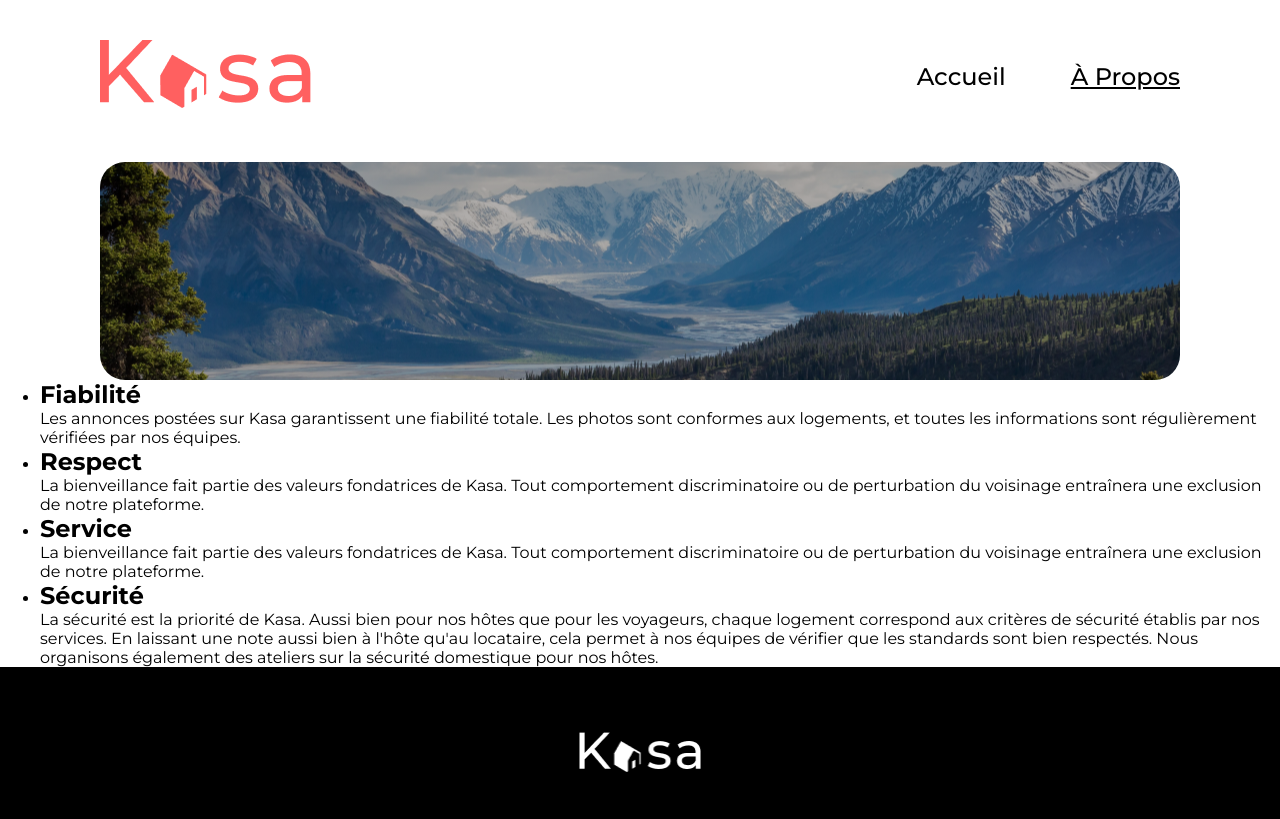
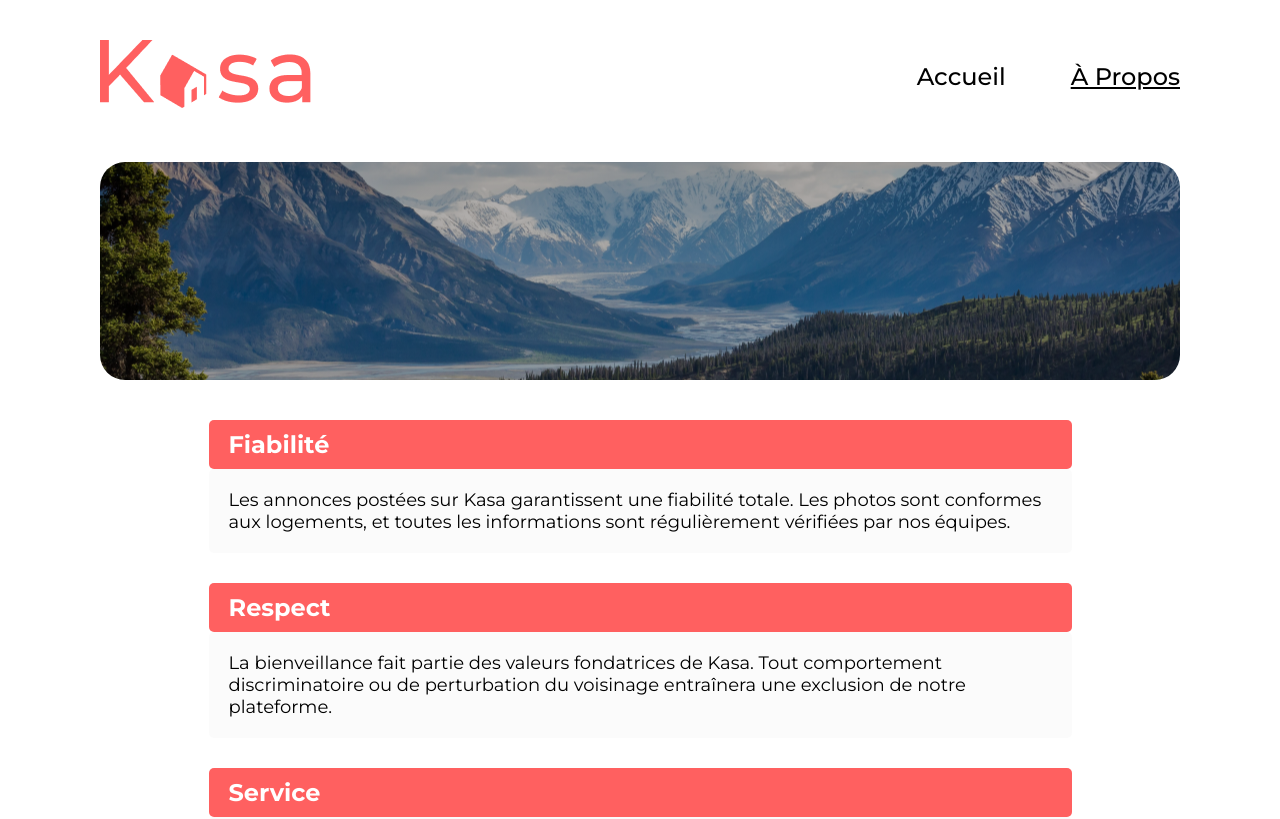
Before and after one commit to Dave25440/OpenClassrooms-P5-Kasa, a React (Create React App) app: page /a-propos in a window 1280 px wide. Shown: the top 819 px of the page. Built offline with nearby package versions, Linux system fonts and the light colour scheme.

Commit message:
Create SCSS Module stylesheet for Collapse and CollapseContainer components, add them to Collapse and CollapseContainer and add new color variable to Layout global stylesheet

```diff
--- /dev/null
+++ b/src/components/Collapse/Collapse.module.scss
@@ -0,0 +1,17 @@
+@import "../Layout/Layout.module.scss";
+
+.collapsebar {
+    &__title {
+        background-color: $color-primary;
+        border-radius: 5px;
+        padding: 10px 20px;
+        @include text-format($color-secondary, 24px, 700);
+    }
+
+    &__text {
+        background-color: $color-collapseframe;
+        border-radius: 5px;
+        padding: 20px;
+        @include text-format($color-tertiary, 18px, 400);
+    }
+}
--- a/src/components/Collapse/index.jsx
+++ b/src/components/Collapse/index.jsx
@@ -1,12 +1,15 @@
 import aboutList from "../../data/aboutList.json";
+import styles from "./Collapse.module.scss";
 
 const Collapse = () => {
     return (
         <>
             {aboutList.map((about) => (
-                <li key={about.id}>
-                    <h2>{about.title}</h2>
-                    <p>{about.description}</p>
+                <li key={about.id} className={styles.collapsebar}>
+                    <h2 className={styles.collapsebar__title}>{about.title}</h2>
+                    <p className={styles.collapsebar__text}>
+                        {about.description}
+                    </p>
                 </li>
             ))}
         </>
--- /dev/null
+++ b/src/components/CollapseContainer/CollapseContainer.module.scss
@@ -0,0 +1,8 @@
+@import "../Layout/Layout.module.scss";
+
+.collapselist {
+    list-style: none;
+    padding: 0;
+    margin: 40px 208.5px;
+    @include column-flexbox(30px);
+}
--- a/src/components/CollapseContainer/index.jsx
+++ b/src/components/CollapseContainer/index.jsx
@@ -1,9 +1,10 @@
 import Collapse from "../Collapse";
+import styles from "./CollapseContainer.module.scss";
 
 const CollapseContainer = () => {
     return (
         <section>
-            <ul>
+            <ul className={styles.collapselist}>
                 <Collapse />
             </ul>
         </section>
--- a/src/components/Layout/Layout.module.scss
+++ b/src/components/Layout/Layout.module.scss
@@ -3,6 +3,7 @@ $color-primary: #ff6060;
 $color-secondary: #fff;
 $color-tertiary: #000;
 $color-cardblock: #f6f6f6;
+$color-collapseframe: rgba(246, 246, 246, 0.45);
 
 // Mixins
 @mixin column-flexbox($gap) {
```
